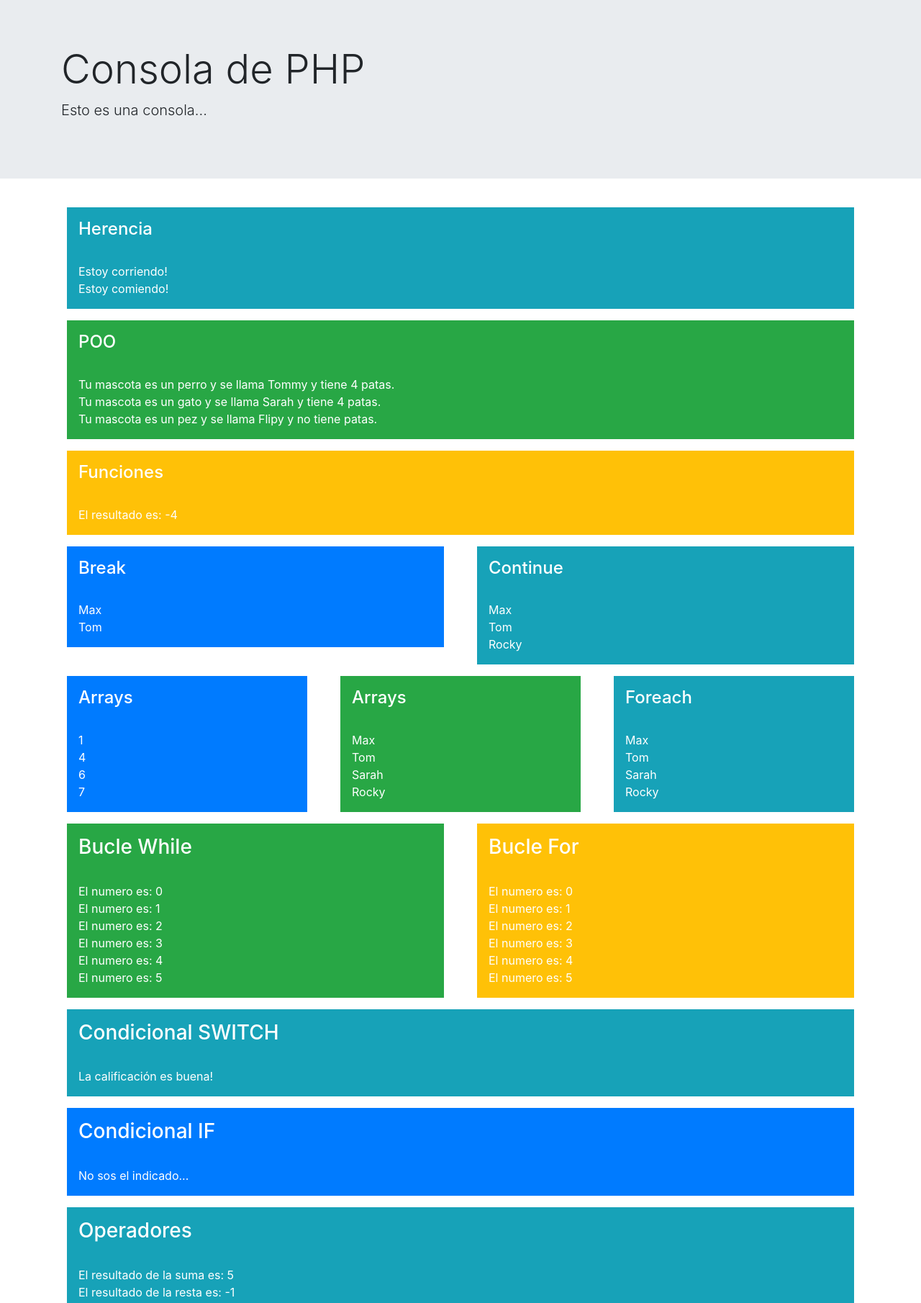
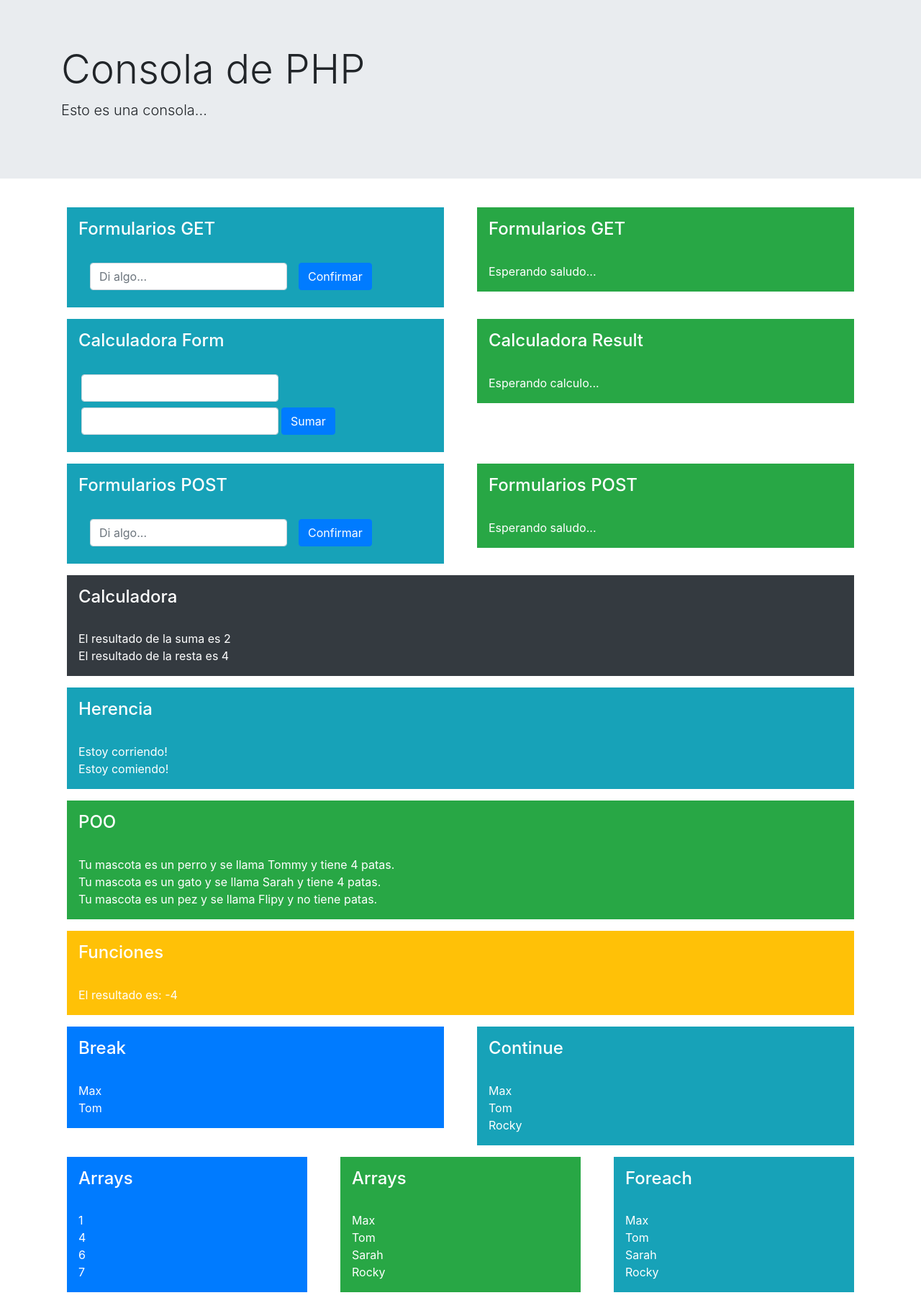
Before and after one commit to maxwell-udemy-courses/php-console, a PHP site: page / in a window 1280 px wide. Shown: the part 57-1867 px from the top of the page at 72% size. Run offline with PHP 8.4, Linux system fonts and the light colour scheme.

Commit message:
formularios

```diff
--- a/index.php
+++ b/index.php
@@ -20,6 +20,124 @@
     </div>
 
     <div class="container">
+
+        <div class="row">
+                <div class="col-6">
+                    <div class="p-3 m-2 bg-info text-white">
+                        <h4>Formularios GET</h4> <br>
+                        <form class="form-inline" method="get" action="#">
+                            <div class="form-group mx-sm-3 mb-2">
+                                <label for="saludo" class="sr-only">Saludo</label>
+                                <input type="text" class="form-control" id="saludo" name="saludo" placeholder="Di algo...">
+                            </div>
+                            <button type="submit" class="btn btn-primary mb-2">Confirmar</button>
+                        </form>
+                    </div>
+                </div>
+
+                <div class="col-6">
+                    <div class="p-3 m-2 bg-success text-white">
+                        <h4>Formularios GET</h4> <br>
+                        <?php
+                            if(isset($_GET['saludo'])){
+                                echo $_GET['saludo'];
+                            } else {
+                                echo "Esperando saludo...";
+                            }
+                        ?>
+                    </div>
+                </div>
+        </div>
+
+        <div class="row">
+                <div class="col-6">
+                    <div class="p-3 m-2 bg-info text-white">
+                        <h4>Calculadora Form</h4> <br>
+                        <form class="form-inline" method="post" action="#">
+                            <div class="form-group mx-sm-1 mb-2">
+                                <input type="number" class="form-control" id="num1" name="num1">
+                            </div>
+
+                            <div class="form-group mx-sm-1 mb-2">
+                                <input type="number" class="form-control" id="num2" name="num2">
+                            </div>
+
+                            <button type="submit" class="btn btn-primary mb-2">Sumar</button>
+                        </form>
+                    </div>
+                </div>
+
+                <div class="col-6">
+                    <div class="p-3 m-2 bg-success text-white">
+                        <h4>Calculadora Result</h4> <br>
+                        <?php
+                            if(isset($_POST['num1']) && isset($_POST['num2'])){
+                                $result = $_POST['num1'] + $_POST['num2'];
+                                echo "El resultado es " . $result;
+                            } else {
+                                echo "Esperando calculo...";
+                            }
+                        ?>
+                    </div>
+                </div>
+        </div>
+
+        <div class="row">
+                <div class="col-6">
+                    <div class="p-3 m-2 bg-info text-white">
+                        <h4>Formularios POST</h4> <br>
+                        <form class="form-inline" method="post" action="#">
+                            <div class="form-group mx-sm-3 mb-2">
+                                <label for="saludo" class="sr-only">Saludo</label>
+                                <input type="text" class="form-control" id="saludo" name="saludo" placeholder="Di algo...">
+                            </div>
+                            <button type="submit" class="btn btn-primary mb-2">Confirmar</button>
+                        </form>
+                    </div>
+                </div>
+
+                <div class="col-6">
+                    <div class="p-3 m-2 bg-success text-white">
+                        <h4>Formularios POST</h4> <br>
+                        <?php
+                            if(isset($_POST['saludo'])){
+                                echo $_POST['saludo'];
+                            } else {
+                                echo "Esperando saludo...";
+                            }
+                        ?>
+                    </div>
+                </div>
+        </div>
+
+        <div class="row">
+            <div class="col-12">
+                <div class="p-3 m-2 bg-dark text-white">
+                    <h4>Calculadora</h4> <br>
+                    <?php
+                        class Calculadora {
+                            public static function sumar($num1, $num2){
+                                return $num1 + $num2;
+                            }
+
+                            public static function restar($num1, $num2){
+                                return $num1 - $num2;
+                            }
+                        }
+
+                        echo "El resultado de la suma es " . Calculadora::sumar(1,1) . "<br>";
+                        echo "El resultado de la resta es " . Calculadora::restar(5,1) . "<br>";
+
+                        /*
+                        $calc = new Calculadora();
+                        echo "El resultado de la suma es " . $calc->sumar(1,1) . "<br>";
+                        echo "El resultado de la resta es " . $calc->restar(5,1) . "<br>";
+                        */
+                    ?>
+                </div>
+            </div>
+        </div>
+
         <div class="row">
             <div class="col-12">
                 <div class="p-3 m-2 bg-info text-white">
```
